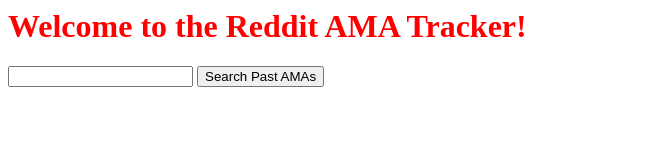
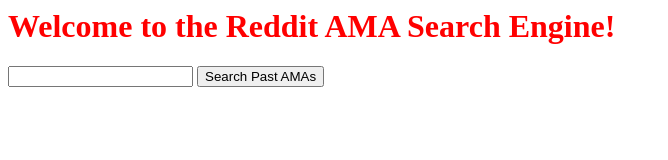
Before and after one commit to mjrosengrant/RedditAmaTracker, a plain HTML site: page index.html in a window 1280 px wide. Shown: the whole page, without its empty margins (0-668 px from the left). Drawn offline with Linux system fonts and the light colour scheme.

Commit message:
Update index.html

```diff
--- a/index.html
+++ b/index.html
@@ -7,7 +7,7 @@
     </head>
     <body ng-controller = "RedditController">
     {{state}}
-        <h1>Welcome to the Reddit AMA Tracker!</h1>
+        <h1>Welcome to the Reddit AMA Search Engine!</h1>
         <div id="form">
             <form ng-submit="setSearchResults();">
                 <input type='text' name='input' ng-model="searchTerms" />
```
